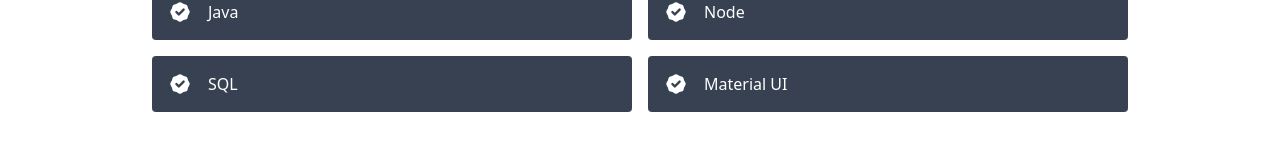
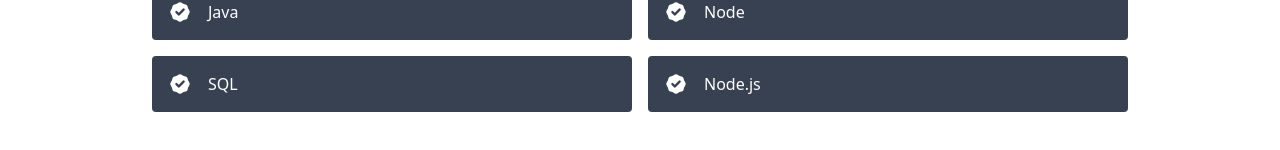
Before and after one commit to jiajunliu0024/portfolio, a React (Create React App) app: page / in a window 1280 px wide. Shown: the part 3648-3798 px from the top of the page. Built offline with nearby package versions, Linux system fonts and the light colour scheme.

Commit message:
update skill sets

```diff
--- a/src/data.js
+++ b/src/data.js
@@ -63,14 +63,7 @@
   },
 ];
 
-export const skills = [
-  "JavaScript",
-  "React",
-  "Java",
-  "Node",
-  "SQL",
-  "Material UI",
-];
+export const skills = ["JavaScript", "React", "Java", "Node", "SQL", "Node.js"];
 
 export const experience = [
   {
```
